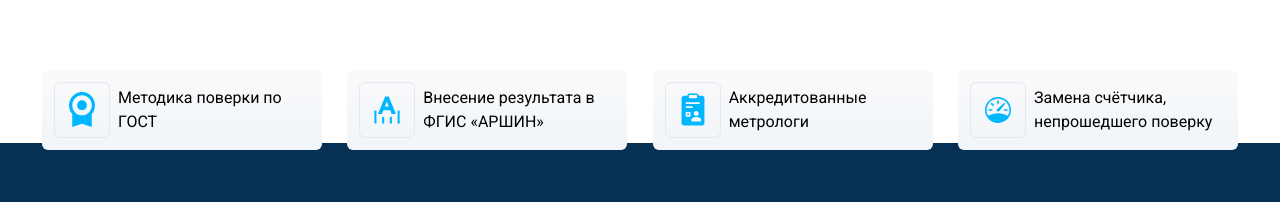
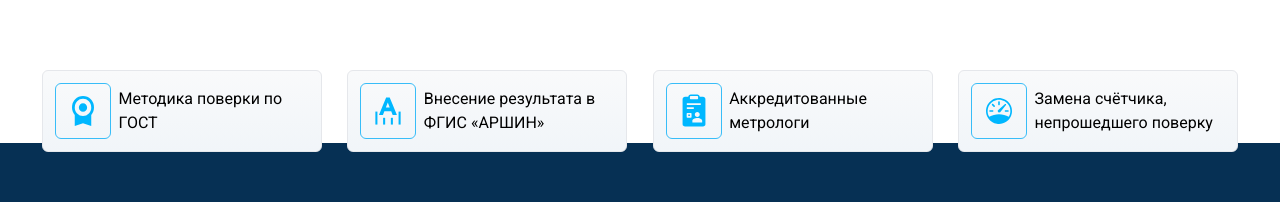
Before and after one commit to Vodoresurs/frontend_react, a Next.js app: page / in a window 1280 px wide. Shown: the part 659-861 px from the top of the page. Built offline with nearby package versions, Linux system fonts and the light colour scheme; no server answers.

Commit message:
style: hero features styles

```diff
--- a/components/Hero/Hero.tsx
+++ b/components/Hero/Hero.tsx
@@ -56,7 +56,7 @@ export default function Hero() {
           </div>
         </div>
         <div className="flex justify-between">
-          <motion.div className="flex w-[280px] justify-between p-3 bg-gradient-to-b from-gray-50 to-slate-100 border-gray-400 rounded-md items-center"
+          <motion.div className="flex w-[280px] justify-between p-3 bg-gradient-to-b from-gray-50 to-slate-100 border rounded-md items-center"
             initial={{ opacity: 0, x: 50 }}
               animate={{ opacity: 1, x: 0 }}
               transition={{
@@ -65,12 +65,12 @@ export default function Hero() {
                 ease: [0, 0.71, 0.2, 1.01]
               }}
           >
-              <div className="w-14 h-14 border rounded-md flex justify-center items-center">
-                  <Image className="m-auto"src="/gost_icon.svg" alt="Счетчик воды" width="26" height="26"/>
+              <div className="w-14 h-14 border border-sky-400 rounded-md flex justify-center items-center">
+                  <Image className="m-auto"src="/gost_icon.svg" alt="Счетчик воды" width="22" height="22"/>
               </div>
               <div className="w-3/4">Методика поверки по ГОСТ</div>
           </motion.div>
-          <motion.div className="flex w-[280px] justify-between p-3 bg-gradient-to-b from-gray-50 to-slate-100 border-gray-400 rounded-md items-center"
+          <motion.div className="flex w-[280px] justify-between p-3 bg-gradient-to-b from-gray-50 to-slate-100 border rounded-md items-center"
             initial={{ opacity: 0, x: 50 }}
               animate={{ opacity: 1, x: 0 }}
               transition={{
@@ -79,12 +79,12 @@ export default function Hero() {
                 ease: [0, 0.71, 0.2, 1.01]
               }}
           >
-              <div className="w-14 h-14 border rounded-md flex justify-center items-center">
+              <div className="w-14 h-14 border border-sky-400 rounded-md flex justify-center items-center">
                   <Image className="m-auto"src="/arshin_icon.svg" alt="Счетчик воды" width="26" height="26"/>
               </div>
               <div className="w-3/4">Внесение результата в ФГИС «АРШИН»</div>
           </motion.div>
-          <motion.div className="flex w-[280px] justify-between p-3 bg-gradient-to-b from-gray-50 to-slate-100 border-gray-400 rounded-md items-center"
+          <motion.div className="flex w-[280px] justify-between p-3 bg-gradient-to-b from-gray-50 to-slate-100 border rounded-md items-center"
             initial={{ opacity: 0, x: 50 }}
               animate={{ opacity: 1, x: 0 }}
               transition={{
@@ -93,12 +93,12 @@ export default function Hero() {
                 ease: [0, 0.71, 0.2, 1.01]
               }}
           >
-              <div className="w-14 h-14 border rounded-md flex justify-center items-center">
+              <div className="w-14 h-14 border border-sky-400 rounded-md flex justify-center items-center">
                   <Image className="m-auto"src="/accreditation_icon.svg" alt="Счетчик воды" width="24" height="26"/>
               </div>
               <div className="w-3/4">Аккредитованные метрологи</div>
           </motion.div>
-          <motion.div className="flex w-[280px] justify-between p-3 bg-gradient-to-b from-gray-50 to-slate-100 border-gray-400 rounded-md items-center"
+          <motion.div className="flex w-[280px] justify-between p-3 bg-gradient-to-b from-gray-50 to-slate-100 border rounded-md items-center"
             initial={{ opacity: 0, x: 50 }}
               animate={{ opacity: 1, x: 0 }}
               transition={{
@@ -107,7 +107,7 @@ export default function Hero() {
                 ease: [0, 0.71, 0.2, 1.01]
               }}
           >
-              <div className="w-14 h-14 border rounded-md flex justify-center items-center">
+              <div className="w-14 h-14 border border-sky-400 rounded-md flex justify-center items-center">
                   <Image className="m-auto"src="/meter_icon.svg" alt="Счетчик воды" width="26" height="26"/>
               </div>
               <div className="w-3/4">Замена счётчика, непрошедшего поверку</div>
```
